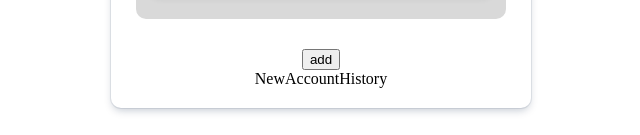
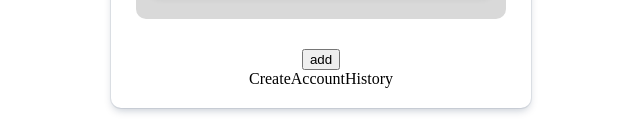
Before and after one commit to 5Suminsss2/Simple-Wallet, a React (Create React App) app: page / in a window 1280 px wide. Shown: the part 728-863 px from the top of the page, without its empty margins (319-959 px from the left). Built offline with nearby package versions, Linux system fonts and the light colour scheme.

Commit message:
Rename: 새 거래내역 추가 컴포넌트 파일명 변경

```diff
--- /dev/null
+++ b/src/components/CreateAccountHistory.js
@@ -0,0 +1,10 @@
+function CreateAccountHistory() {
+  return (
+    <>
+      <button>add</button>
+      <div>CreateAccountHistory</div>
+    </>
+  );
+}
+
+export default CreateAccountHistory;
--- a/src/components/NewAccountHistory.js
+++ /dev/null
@@ -1,10 +0,0 @@
-function NewAccountHistory() {
-  return (
-    <>
-      <button>add</button>
-      <div>NewAccountHistory</div>
-    </>
-  );
-}
-
-export default NewAccountHistory;
--- a/src/pages/Main.js
+++ b/src/pages/Main.js
@@ -1,7 +1,7 @@
 import AccountHistory from "../components/AccountHistory";
 import Alaram from "../components/Alaram";
 import GraphAccount from "../components/GraphAccount";
-import NewAccountHistory from "../components/NewAccountHistory";
+import CreateAccountHistory from "../components/CreateAccountHistory";
 import Title from "../components/Title";
 import styled from "styled-components";
 import Total from "../components/Total";
@@ -30,7 +30,7 @@ function Main () {
         <Total />
         <GraphAccount />
         <AccountHistory />
-        <NewAccountHistory />
+        <CreateAccountHistory />
       </Wrapper>
     );
 }
```
